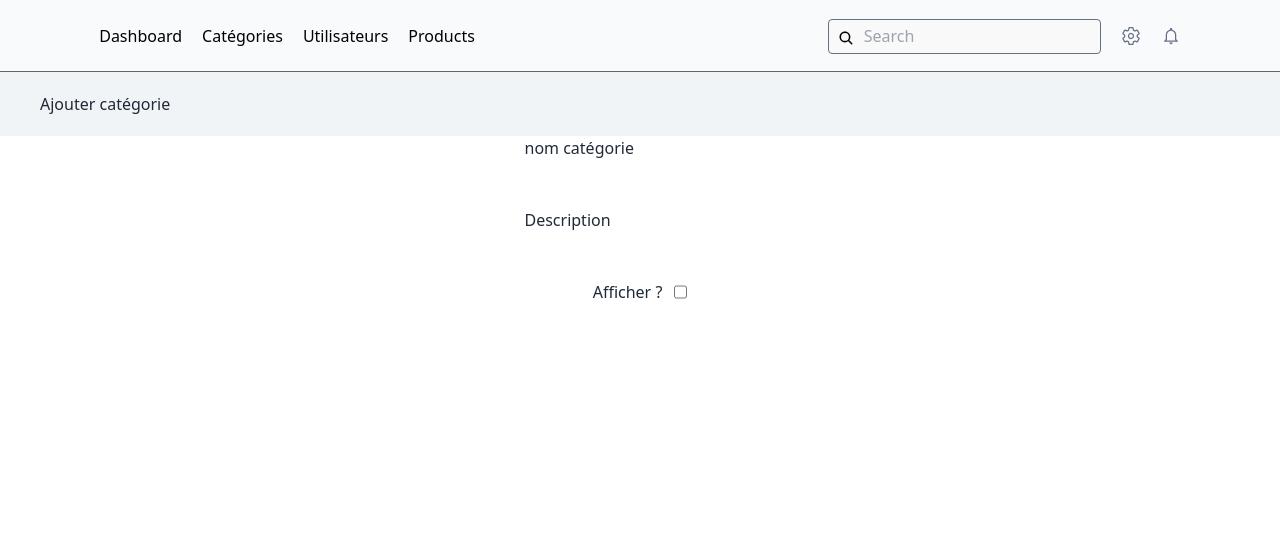
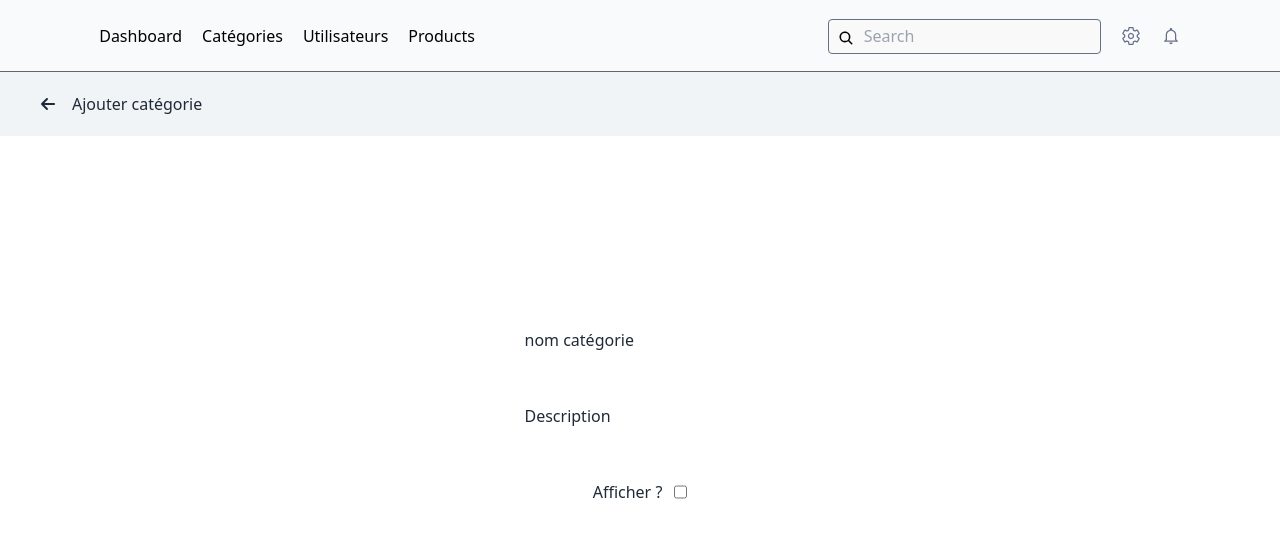
Before and after one commit to TheWisePigeon/lucy-web, a React (Vite) app: page /dashboard in a window 1280 px wide. Shown: the top 538 px of the page. Built offline with nearby package versions, Linux system fonts and the light colour scheme.

Commit message:
design page

```diff
--- a/src/components/AddCategory.tsx
+++ b/src/components/AddCategory.tsx
@@ -1,15 +1,19 @@
+import { FaArrowLeft } from "react-icons/fa6";
 function AddCategory() {
   return (
     <>
       <div className="bg-[#F1F4F6] px-10 py-5">
-        <h2 className="flex">Ajouter catégorie</h2>
+        <div className="flex items-center gap-4">
+          <FaArrowLeft />
+          <h2>Ajouter catégorie</h2>
+        </div>
       </div>
-      <div className="flex flex-col gap-5 items-center">
-        <div className="flex flex-col gap-1">
+      <div className="flex flex-col gap-5 items-center mt-[12rem]  ">
+        <div className="flex flex-col gap-2">
           <h2>nom catégorie</h2>
           <input type="text" />
         </div>
-        <div className="flex flex-col gap-1">
+        <div className="flex flex-col gap-2">
           <h2>Description</h2>
           <input type="text" />
         </div>
--- a/src/index.css
+++ b/src/index.css
@@ -21,6 +21,11 @@
 @font-face {
   font-family: "poppins-medium";
   src: url("../src/assets/fonts/Poppins-Medium.ttf");
+}
+
+:root {
+
+  background-color: white;
 }
 
 .max-width-container {
```
